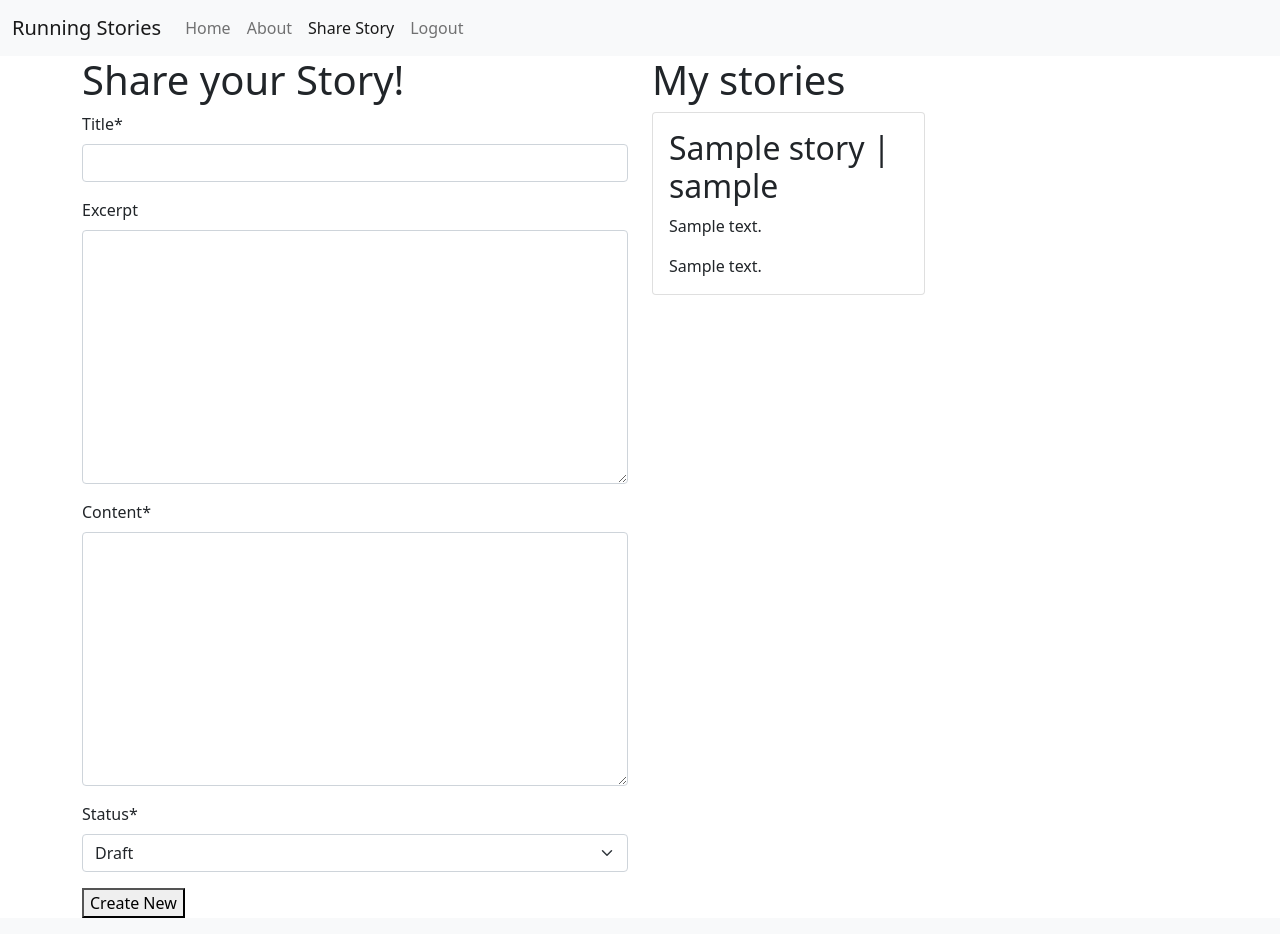
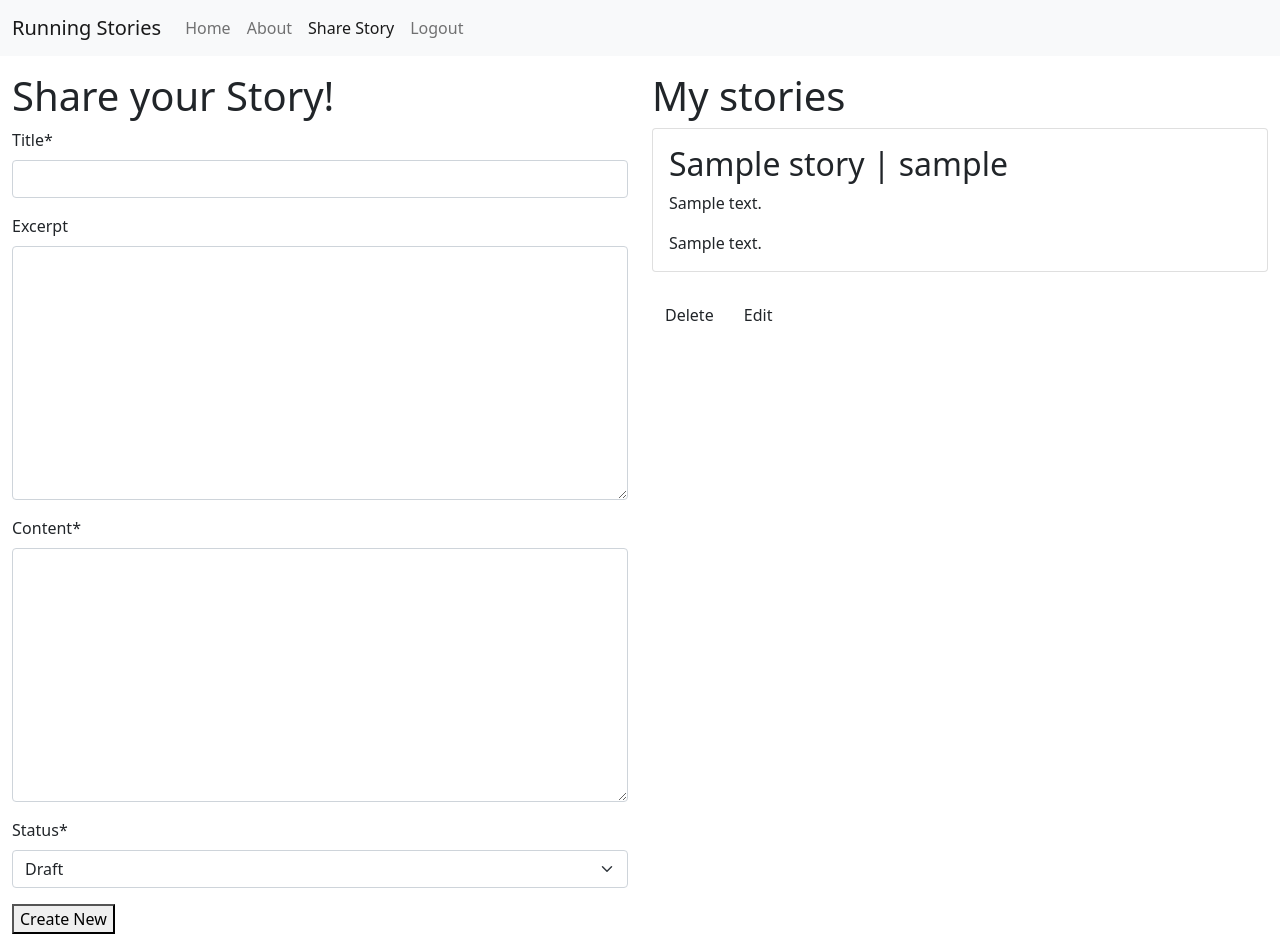
Before and after one commit to SofiaNords/running-stories, a Django app: page /share-story/ in a window 1280 px wide. Run offline with Django 4.2, Linux system fonts and the light colour scheme; a user stored in the database is signed in; tables that the repository leaves empty hold one stand-in row (values such as "Sample post"); some libraries are stand-ins or nearby versions.

Commit message:
Create delete function to My Stories

```diff
--- a/static/js/stories.js
+++ b/static/js/stories.js
@@ -1,7 +1,12 @@
 const editButtons = document.getElementsByClassName("btn-edit");
-const commentText = document.getElementById("id_body");
-const commentForm = document.getElementById("storyForm");
+const storyText = document.getElementById("id_content");
+const storyTitle = document.getElementById("id_title");
+const storyForm = document.getElementById("storyForm");
 const submitButton = document.getElementById("submitButton");
+
+const deleteModal = new bootstrap.Modal(document.getElementById("deleteModal"));
+const deleteButtons = document.getElementsByClassName("btn-delete");
+const deleteConfirm = document.getElementById("deleteConfirm");
 
 /**
 * Initializes edit functionality for the provided edit buttons.
@@ -17,9 +22,11 @@ for (let button of editButtons) {
   button.addEventListener("click", (e) => {
     let storyId = e.target.getAttribute("story_id");
     let storyContent = document.getElementById(`story${storyId}`).innerText;
-    commentText.value = commentContent;
+    storyText.value = storyContent;
+    let storyTitle = document.getElementById(`story${storyId}`).innerText;
+    storyTitle.value = storyTitle;
     submitButton.innerText = "Update";
-    commentForm.setAttribute("action", `edit_story/${storyId}`);
+    storyForm.setAttribute("action", `edit_story/${storyId}`);
   });
 }
 
@@ -36,7 +43,7 @@ for (let button of editButtons) {
 for (let button of deleteButtons) {
     button.addEventListener("click", (e) => {
       let storyId = e.target.getAttribute("story_id");
-      deleteConfirm.href = `delete_comment/${storyId}`;
+      deleteConfirm.href = `story_delete/${storyId}`;
       deleteModal.show();
     });
   }
--- a/stories/templates/stories/share_story.html
+++ b/stories/templates/stories/share_story.html
@@ -4,34 +4,70 @@
 
 {% block content %}
 
-<div class="container">
+<!-- share_story.html content starts here -->
+<div class="container-fluid">
     <div class="row">
-        <div class="col">
+
+        <div class="col-12 mt-3 left">
+            <div class="row">
+                <div class="col-md-6">
+                    <!-- Share your Story -->
                     <h1>Share your Story!</h1>
-            <form method="post">
+                    <form id="storyForm" method="post">
                         {{ share_form | crispy }}
                         {% csrf_token %}
                         <button type="submit" , name="save">Create New</button>
                     </form>
                 </div>
-        <div class="col">
+                <div class="col-md-6">
+                    <!-- My Stories -->
                     <h1>My stories</h1>
                     {% for story in my_stories %}
                     {% if story.author == user %}
-            <div class="col-md-6">
+                    <div>
                         <div class="card mb-4">
-                    <div class="card-body">
+                            <div id="story{{ story.id }}" class="card-body">
                                 <h2 class="card-title">{{ story.title }} | {{ story.author }}</h2>
                                 <p class="card-text">{{ story.excerpt }}</p>
                                 <p class="card-text">{{ story.content }}</p>
                             </div>
                         </div>
+                        <button class="btn btn-delete" story_id="{{ story.id }}">Delete</button>
+                        <button class="btn btn-edit" story_id="{{ story.id }}">Edit</button>
                     </div>
                     {% endif %}
                     {% endfor %}
                 </div>
             </div>
         </div>
-
+    </div>
+</div>
+<!-- Delete confirmation modal -->
+<div class="modal fade" id="deleteModal" tabindex="-1"
+  aria-labelledby="deleteModalLabel" aria-hidden="true">
+  <div class="modal-dialog">
+    <div class="modal-content">
+      <div class="modal-header">
+        <h5 class="modal-title"
+          id="deleteModalLabel">Delete comment?</h5>
+        <button type="button" class="btn-close"
+          data-bs-dismiss="modal" aria-label="Close"></button>
+      </div>
+      <div class="modal-body">
+        Are you sure you want to delete your comment?
+        This action cannot be undone.
+      </div>
+      <div class="modal-footer">
+        <button type="button" class="btn btn-secondary"
+          data-bs-dismiss="modal">Close</button>
+        <a id="deleteConfirm" href="#" class="btn
+          btn-danger">Delete</a>
+      </div>
+    </div>
+  </div>
 
 {% endblock %}
+
+{% block extras %}
+<script src="{% static 'js/stories.js' %}"></script>
+{% endblock %}
--- a/stories/urls.py
+++ b/stories/urls.py
@@ -5,4 +5,8 @@ urlpatterns = [
     path('', views.StoryList.as_view(), name= 'home'),
     path('share-story/', views.share_story, name= 'share'),
     path('<slug:slug>/', views.story_detail, name='story_detail'),
+    path('share-story/story_edit/<int:story_id>',
+        views.story_edit, name='story_edit'),
+    path('share-story/story_delete/<int:story_id>',
+        views.story_delete, name='story_delete'),
 ]
--- a/stories/views.py
+++ b/stories/views.py
@@ -1,17 +1,25 @@
 from django.contrib.auth.decorators import login_required
-from django.shortcuts import render, get_object_or_404, redirect
+from django.contrib import messages
+from django.shortcuts import render, get_object_or_404, redirect, reverse
 from django.views import generic
 from django.utils.text import slugify
+from django.http import HttpResponseRedirect
 from .models import Story
 from .forms import CreateNewStory
 
 class StoryList(generic.ListView):
+    """
+    View to view a list of stories
+    """
     queryset = Story.objects.all() # Queryset to retrieve all Story objects
     template_name = 'stories/index.html' # Template file for rendering the view
     context_object_name = 'story_list' # Name of the context variable in the template
 
 
 def story_detail(request, slug):
+    """
+    View to view the story posts in detail
+    """
     queryset = Story.objects.filter(status=1) # Queryset to retrieve Story objects with status=1
     story = get_object_or_404(queryset, slug=slug) # Get the Story object with the specified slug
 
@@ -23,6 +31,9 @@ def story_detail(request, slug):
 
 @login_required
 def share_story(request):
+    """
+    View to post stories and view your own stories under My Stories
+    """
     if request.method == 'POST':
         share_form = CreateNewStory(request.POST)
         if share_form.is_valid():
@@ -39,3 +50,39 @@ def share_story(request):
     return render(
         request, 'stories/share_story.html', {"share_form": share_form, "my_stories": my_stories}
     )
+
+def story_edit(request, story_id):
+    """
+    View to edit story
+    """
+    if request.method == "POST":
+
+        queryset = Story.objects.filter(status=1)
+        story = get_object_or_404(Story, pk=story_id)
+        share_form = CreateNewStory(data=request.POST, instance=story)
+
+        if share_form.is_valid() and story.author == request.user:
+            story = share_form.save(commit=False)
+            story.author = request.user
+            story.slug = slugify(story.title)
+            story.save()
+            messages.add_message(request, messages.SUCCESS, 'Story Updated!')
+        else:
+            messages.add_message(request, messages.ERROR, 'Error updating story!')
+
+    return HttpResponseRedirect(reverse('share'))
+
+def story_delete(request, story_id):
+    """
+    view to delete story
+    """
+    queryset = Story.objects.filter(status=1)
+    story = get_object_or_404(Story, pk=story_id)
+
+    if story.author == request.user:
+        story.delete()
+        messages.add_message(request, messages.SUCCESS, 'Story deleted!')
+    else:
+        messages.add_message(request, messages.ERROR, 'You can only delete your own stories!')
+
+    return HttpResponseRedirect(reverse('share'))
--- a/templates/base.html
+++ b/templates/base.html
@@ -67,7 +67,12 @@
   {% block content %}
   {% endblock content %}
 
-  <script src="{% static 'js/script.js' %}"></script>
+  <script src="https://cdn.jsdelivr.net/npm/bootstrap@5.0.1/dist/js/bootstrap.bundle.min.js"
+        integrity="sha384-gtEjrD/SeCtmISkJkNUaaKMoLD0//ElJ19smozuHV6z3Iehds+3Ulb9Bn9Plx0x4" crossorigin="anonymous">
+        </script>
+
+  {% block extras %}
+  {% endblock %}
 </body>
 
 </html>
```
Lines whose indentation alone changed are shown as unchanged.
